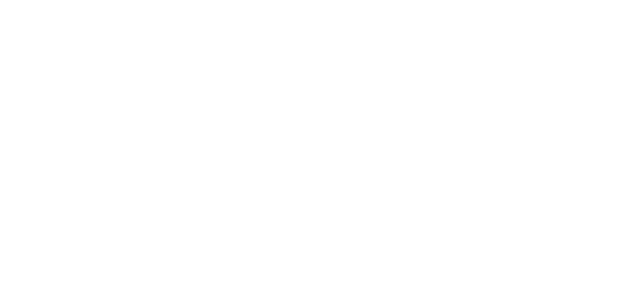
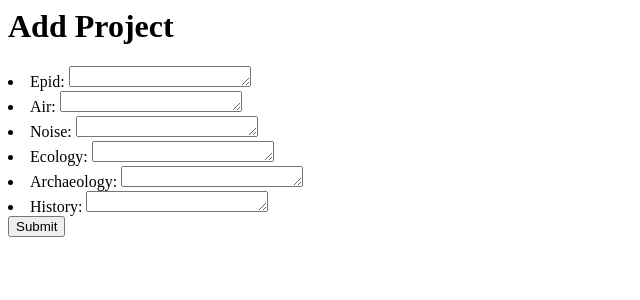
Before and after one commit to fstraw/django-pt, a Django app: page /add/ in a window 1280 px wide. Before the commit the part shown is empty. Shown: the top 300 px of the page, without its empty margins (0-640 px from the left). Run offline with Django 3.2, Linux system fonts and the light colour scheme.

Commit message:
Added model-driven form to Add Project page

```diff
--- a/nepa/forms.py
+++ b/nepa/forms.py
@@ -1,7 +1,15 @@
-from django.forms import ModelForm
-from nepa.models import Projects
+from django.forms import ModelForm, Textarea
+from nepa.models import Project
 
 class ProjectForm(ModelForm):
 	class Meta:
-		model = Projects
+		model = Project
 		fields = ['epid', 'air', 'noise', 'ecology', 'archaeology', 'history']
+		widgets = {
+            'epid': Textarea(attrs={'cols': 20, 'rows': 1}),
+            'air': Textarea(attrs={'cols': 20, 'rows': 1}),
+            'noise': Textarea(attrs={'cols': 20, 'rows': 1}),
+            'ecology': Textarea(attrs={'cols': 20, 'rows': 1}),
+            'archaeology': Textarea(attrs={'cols': 20, 'rows': 1}),
+            'history': Textarea(attrs={'cols': 20, 'rows': 1}),
+        }
--- a/nepa/templates/add.html
+++ b/nepa/templates/add.html
@@ -2,10 +2,12 @@
 	<head>
 	<title>EPEI Project Tracking - Add Project</title>
 	</head>
+	<h1>Add Project</h1>
 	<body>
 	<form action="/add/" method="post">
 	{% csrf_token %}
-	{{ form }}
+	{{ form.as_ul }}
+	<input type="submit" value="Submit" />
 	</form>
 	</body>
 </html>
--- a/nepa/views.py
+++ b/nepa/views.py
@@ -1,7 +1,8 @@
 from django.shortcuts import render
 from django.http import HttpResponse
+from nepa.forms import ProjectForm
 
 def home_page(request):
 	return render(request, 'home.html')
 def add_page(request):
-	return render(request, 'add.html')
+	return render(request, 'add.html', {'form' : ProjectForm})
```
Also changed, not shown: functional_tests.py (+5 -5 lines), 2 other files.
